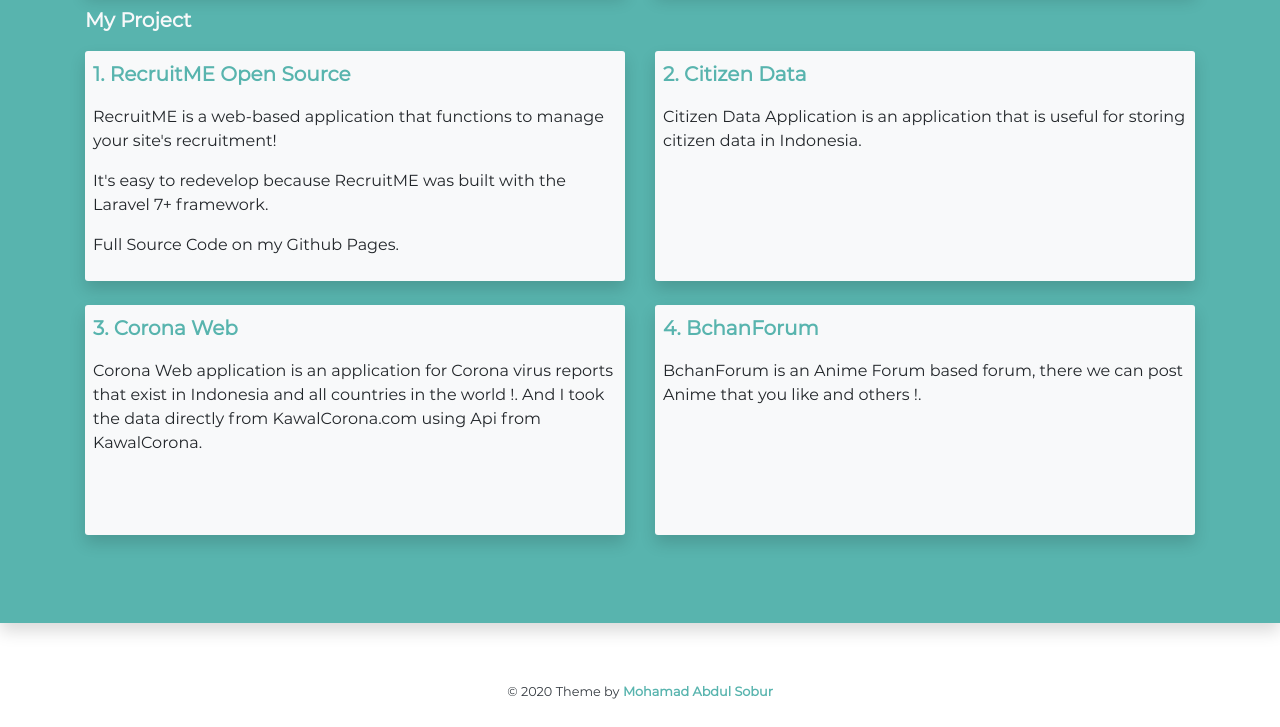
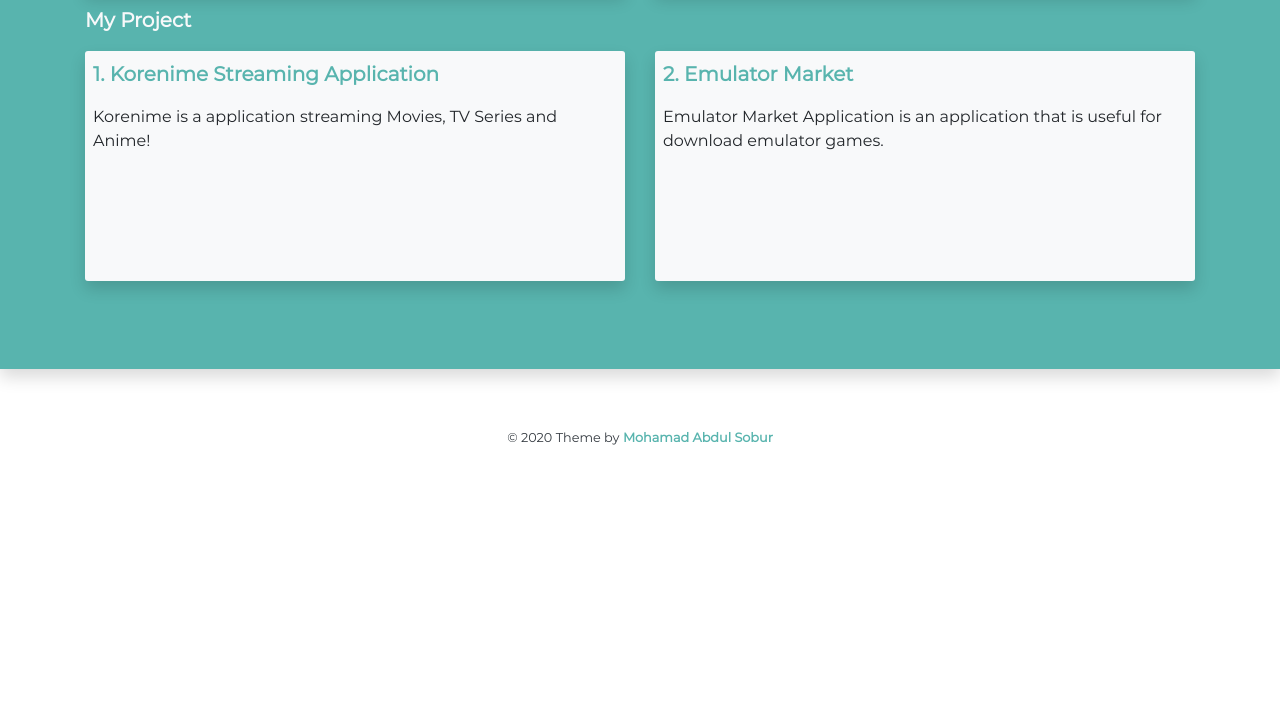
Before and after one commit to isnoozexc/raisalf.github.io, a plain HTML site: page index.html in a window 1280 px wide. Shown: the part 888-1615 px from the top of the page. After the commit the page ends 1361 px from the top, so only its background shows below. Drawn offline with Linux system fonts and the light colour scheme.

Commit message:
Update index.html

```diff
--- a/index.html
+++ b/index.html
@@ -22,13 +22,6 @@
 				<nav class="bg-custom pt-3 pb-3">
 					<div class="container">
 						<div class="clearfix">
-							<div class="float-left">
-								<a href="https://linkedin.com/in/mohabduls" class="btn btn-sm btn-light text-center" target="__blank" class="text-decoration-none lead text-light font-weight-bolder">
-									<img src="assets/linkedin/LI-In-Bug.png" class="linkedin-logos">
-									<!-- <span class="text-dark font-weight-bolder">mohabduls</span> -->
-									<span class="text-center font-weight-bolder">mohabduls</span>
-								</a>
-							</div>
 							<div class="float-right">
 								<a href="https://github.com/raisalf" target="__blank" class="btn btn-sm btn-dark">
 									<img src="assets/github/GitHub-Mark-Light-64px.png" class="github-logos" alt="github logos">
@@ -44,7 +37,7 @@
 					<div class="row">
 						<div class="col-lg-6">
 							<h1 class="display-5 text-light font-weight-bolder">Hi, Lemme introduce myself,</h1>
-							<p class="text-light lead font-weight-bolder">My name is <span class="font-weight-bolder text-dark bg-custom-2 p-1">Mohamad Abdul Sobur</span> ,I like write a code and sometimes writing a music!</p>
+							<p class="text-light lead font-weight-bolder">My name is <span class="font-weight-bolder text-dark bg-custom-2 p-1">Rais AlFani Lubis</span> ,I like write a code and sometimes writing a music!</p>
 						</div>
 						<div class="col-lg-6">
 							<img class="img-fluid custom-img" alt="Man" src="assets/svg/man.svg">
@@ -81,29 +74,14 @@
 						</div>
 						<div class="col-lg-6 mb-4" data-aos="zoom-in-up" data-aos-duration="800">
 							<div class="bg-light p-2 shadow shadow-sm custom-card-2">
-								<p class="lead font-weight-bolder color-custom-1">1. RecruitME Open Source</p>
-								<p>RecruitME is a web-based application that functions to manage your site's recruitment!</p>
-								<p>It's easy to redevelop because RecruitME was built with the Laravel 7+ framework.</p>
-								Full Source Code on my Github Pages.
+								<p class="lead font-weight-bolder color-custom-1">1. Korenime Streaming Application</p>
+								<p>Korenime is a application streaming Movies, TV Series and Anime!</p>
  							</div>
 						</div>
 						<div class="col-lg-6 mb-4" data-aos="zoom-in-up" data-aos-duration="800">
 							<div class="bg-light p-2 shadow shadow-sm custom-card-2">
-								<p class="lead font-weight-bolder color-custom-1">2. Citizen Data</p>
-								<p>Citizen Data Application is an application that is useful for storing citizen data in Indonesia.</p>
- 							</div>
-						</div>
-						<div class="col-lg-6 mb-4" data-aos="zoom-in-up" data-aos-duration="800">
-							<div class="bg-light p-2 shadow shadow-sm custom-card-2">
-								<p class="lead font-weight-bolder color-custom-1">3. Corona Web</p>
-								<p>Corona Web application is an application for Corona virus reports that exist in Indonesia and all countries in the world !.
-								And I took the data directly from KawalCorona.com using Api from KawalCorona.</p>
- 							</div>
-						</div>
-						<div class="col-lg-6 mb-4" data-aos="zoom-in-up" data-aos-duration="800">
-							<div class="bg-light p-2 shadow shadow-sm custom-card-2">
-								<p class="lead font-weight-bolder color-custom-1">4. BchanForum</p>
-								<p>BchanForum is an Anime Forum based forum, there we can post Anime that you like and others !.</p>
+								<p class="lead font-weight-bolder color-custom-1">2. Emulator Market</p>
+								<p>Emulator Market Application is an application that is useful for download emulator games.</p>
  							</div>
 						</div>
 					</div>
```
